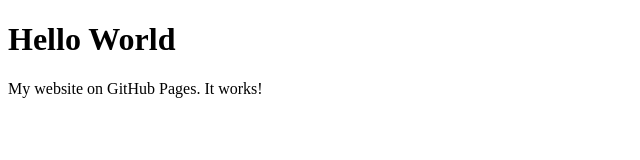
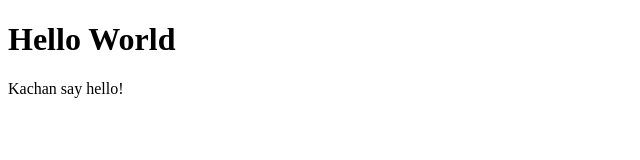
Before and after one commit to KachanDaniil/KachanDaniil.github.io, a plain HTML site: page index.html in a window 1280 px wide. Shown: the whole page, without its empty margins (0-640 px from the left). Drawn offline with Linux system fonts and the light colour scheme.

Commit message:
Update index.html

```diff
--- a/index.html
+++ b/index.html
@@ -2,6 +2,6 @@
 <html>
 <body>
 <h1>Hello World</h1>
-<p>My website on GitHub Pages. It works!</p>
+<p>Kachan say hello!</p>
 </body>
 </html>
```
